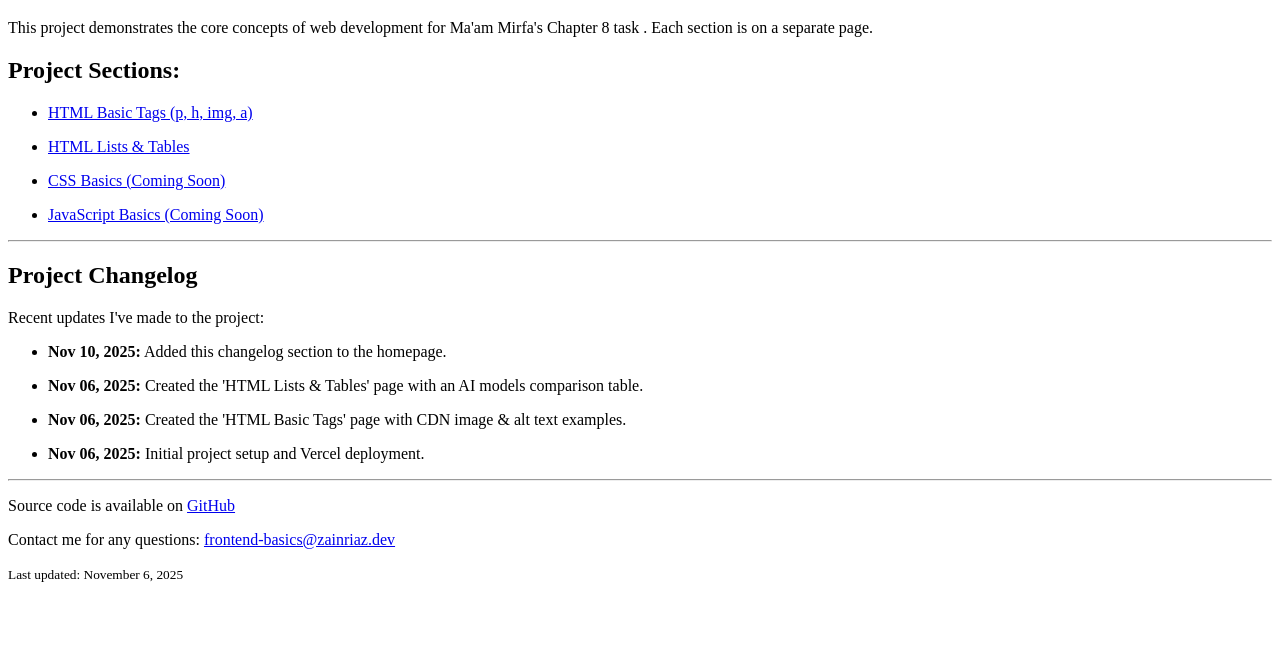
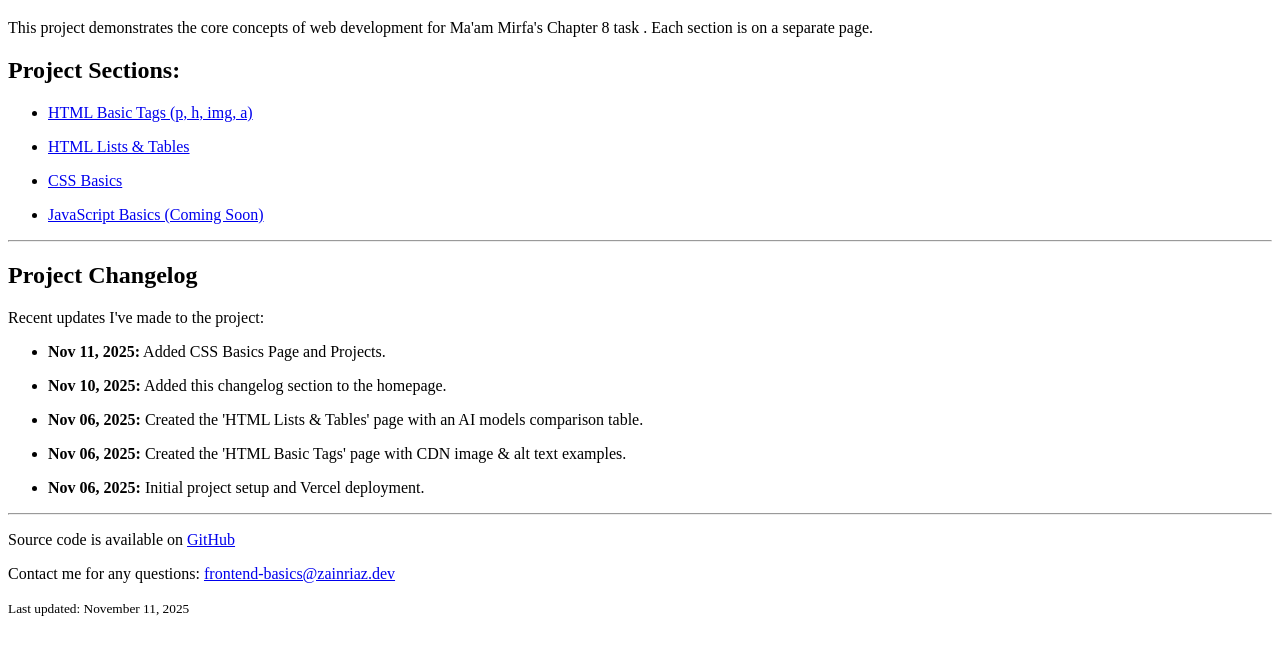
Before and after one commit to zainriaz-dev/frontend-project, a plain HTML site: page index.html in a window 1280 px wide. Shown: the part 61-716 px from the top of the page. Drawn offline with Linux system fonts and the light colour scheme.

Commit message:
Update CSS Basics link and changelog date
Updated the CSS Basics link and added a changelog entry for the CSS Basics page.

```diff
--- a/index.html
+++ b/index.html
@@ -25,7 +25,7 @@
     <ul>
         <li><a href="html-tags.html">HTML Basic Tags (p, h, img, a)</a></li>
         <li><a href="lists-tables.html">HTML Lists & Tables</a></li>
-        <li><a href="css-basics.html">CSS Basics (Coming Soon)</a></li>
+        <li><a href="css-basics.html">CSS Basics</a></li>
         <li><a href="js-basics.html">JavaScript Basics (Coming Soon)</a></li>
     </ul>
 
@@ -35,6 +35,7 @@
     <p>Recent updates I've made to the project:</p>
 
     <ul>
+         <li><strong>Nov 11, 2025:</strong> Added CSS Basics Page and Projects.</li>
         <li><strong>Nov 10, 2025:</strong> Added this changelog section to the homepage.</li>
         <li><strong>Nov 06, 2025:</strong> Created the 'HTML Lists & Tables' page with an AI models comparison table.</li>
         <li><strong>Nov 06, 2025:</strong> Created the 'HTML Basic Tags' page with CDN image & alt text examples.</li>
@@ -49,7 +50,7 @@
             Contact me for any questions:
             <a href="mailto:frontend-basics@zainriaz.dev">frontend-basics@zainriaz.dev</a>
         </p>
-        <p><small>Last updated: November 6, 2025</small></p>
+        <p><small>Last updated: November 11, 2025</small></p>
     </footer>
 
 </body>
```
